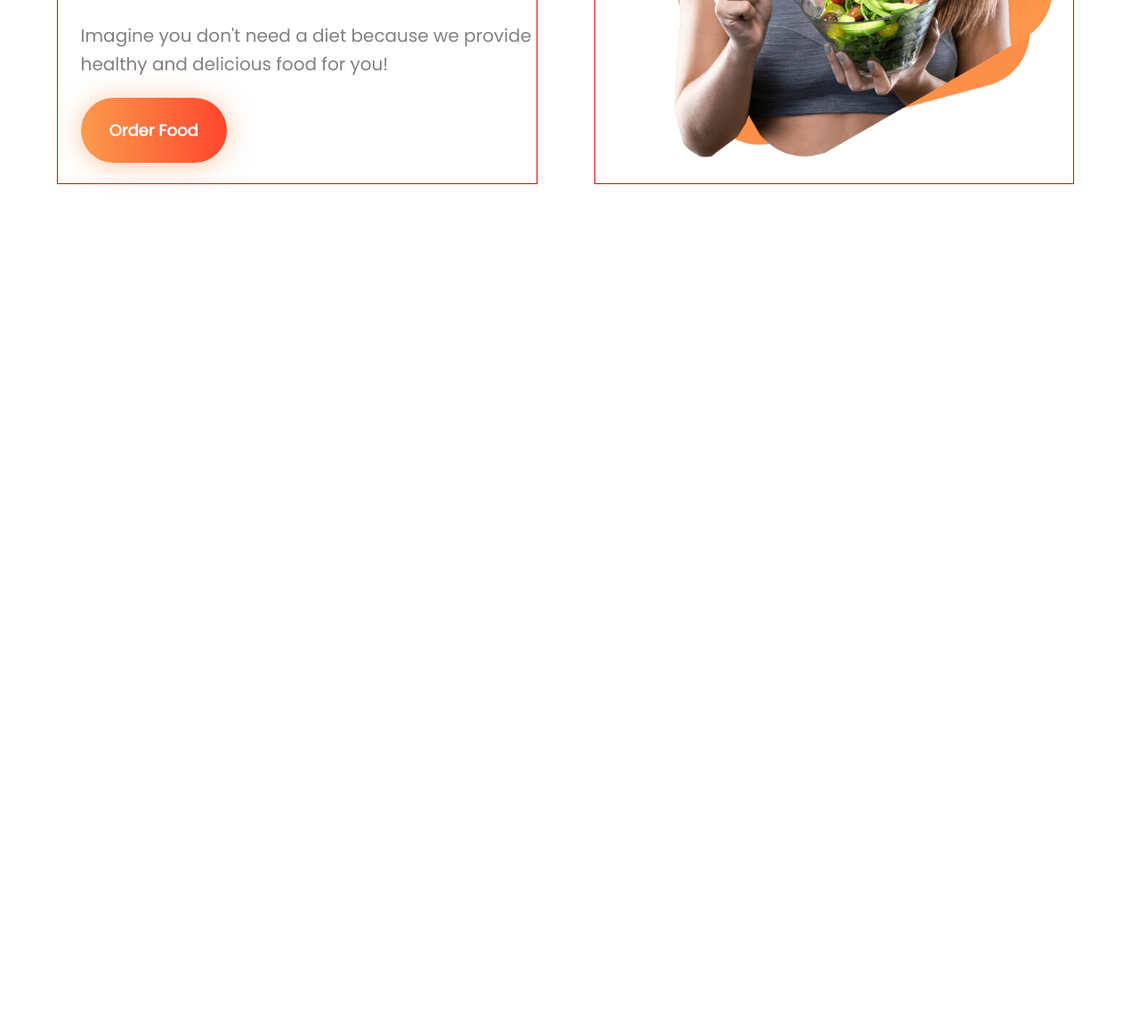
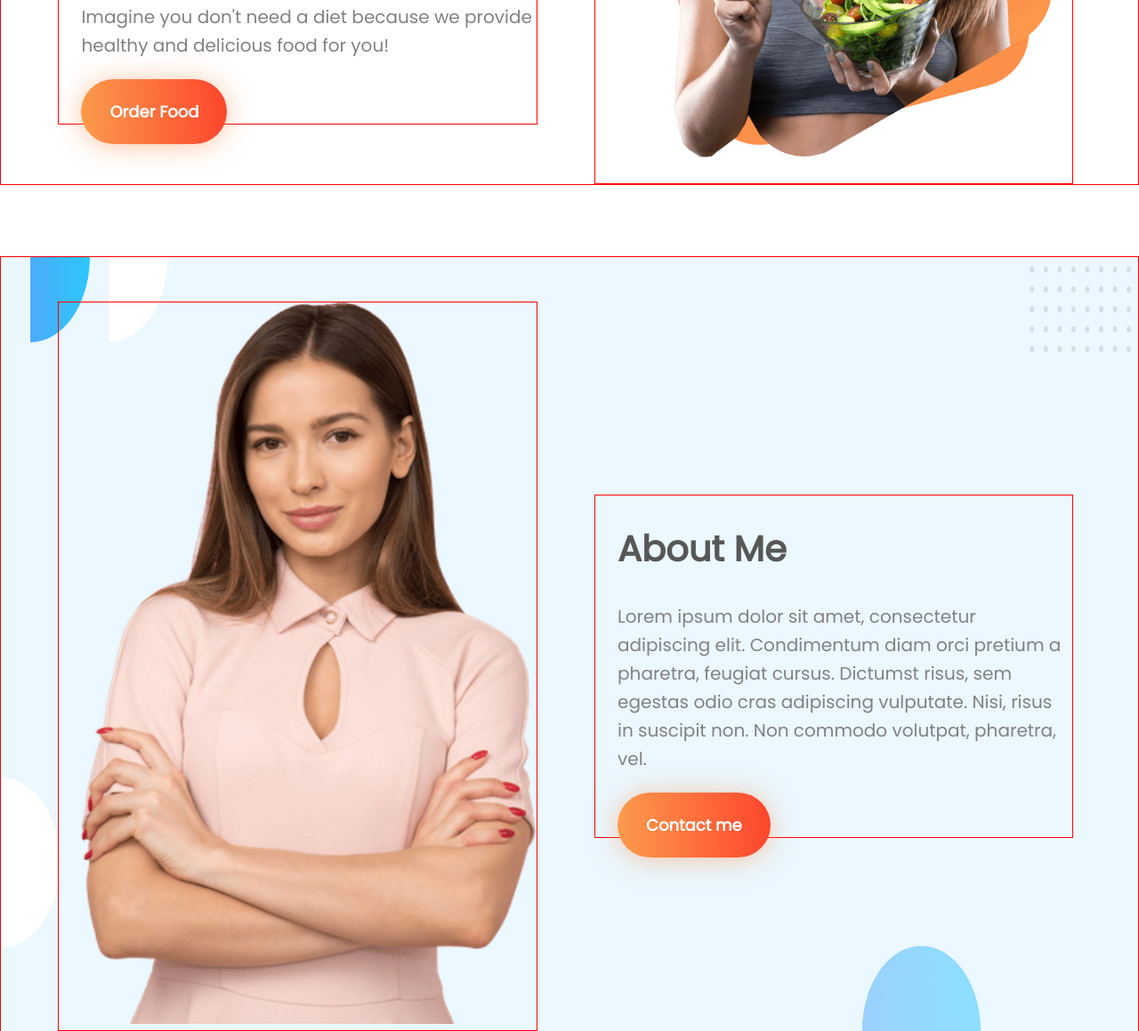
Before and after one commit to bishnunth20/food-network, a plain HTML site: page index.html in a window 1280 px wide. Shown: the part 433-1592 px from the top of the page at 89% size. Before the commit the page ends 800 px from the top, so only its background shows below. Drawn offline with Linux system fonts and the light colour scheme.

Commit message:
about me area done

```diff
--- a/index.html
+++ b/index.html
@@ -26,5 +26,17 @@
       <img src="images/female/beautiful-young-woman-eating-salad.png" alt="">
     </div>
   </section>
+  <!-- about me area -->
+  <section class="about-me-area">
+    <div class="half-width">
+      <img src="images/female/beautiful-young-woman-portfolio.png" alt="">
+    </div>
+    <div class="half-width">
+      <h2>About Me</h2>
+      <p>Lorem ipsum dolor sit amet, consectetur adipiscing elit. Condimentum diam orci pretium a pharetra, feugiat cursus. Dictumst risus, sem egestas odio cras adipiscing vulputate. Nisi, risus in suscipit non. Non commodo volutpat, pharetra, vel.</p>
+      <br>
+      <a class="link-button" href="#" target="_blank">Contact me</a>
+    </div>
+  </section>
 </body>
 </html>
--- a/style.css
+++ b/style.css
@@ -6,13 +6,16 @@ h1{
   font-size: 50px;
   line-height: 78px;
   color: #575757;
-  margin-top: 130px;
+}
+h2{
+  font-size: 40px;
+  line-height: 54px;
+  color: #575757;
 }
 p{
   font-size: 20px;
   line-height: 32px;
   color: #828282;
-  /* margin: 40px 0; */
 }
 .text-highlight{
   color: orange;
@@ -37,9 +40,17 @@ p{
   width: 100%;
 }
 section{
-  padding-bottom: 80px;
+  border: 1px solid red;
+  display: flex;
+  align-items: center;
+  padding-top: 50px;
+  margin-bottom: 80px;
 }
 .top-heading-area{
-  display: flex;
-  padding-top: 50px;
+  /* padding-top: 50px; */
 }
+.about-me-area{
+  background-image: url(images/shapes/shape3.jpg);
+  background-repeat: no-repeat;
+  background-size: 100% 100%;
+}
```
